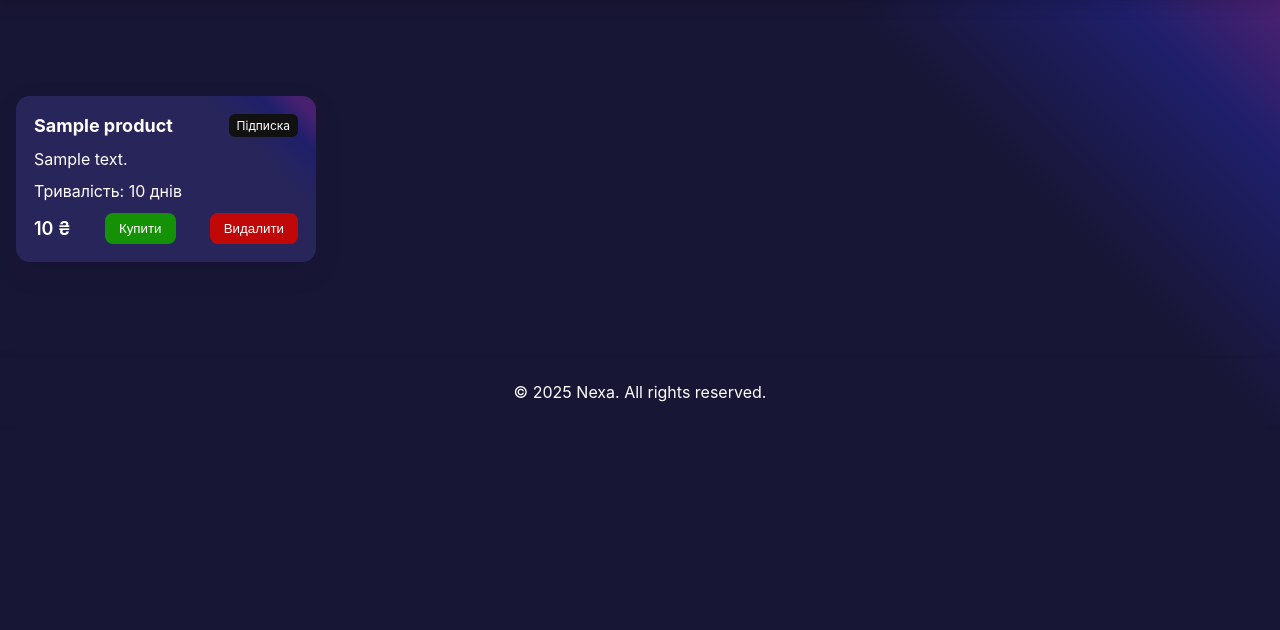
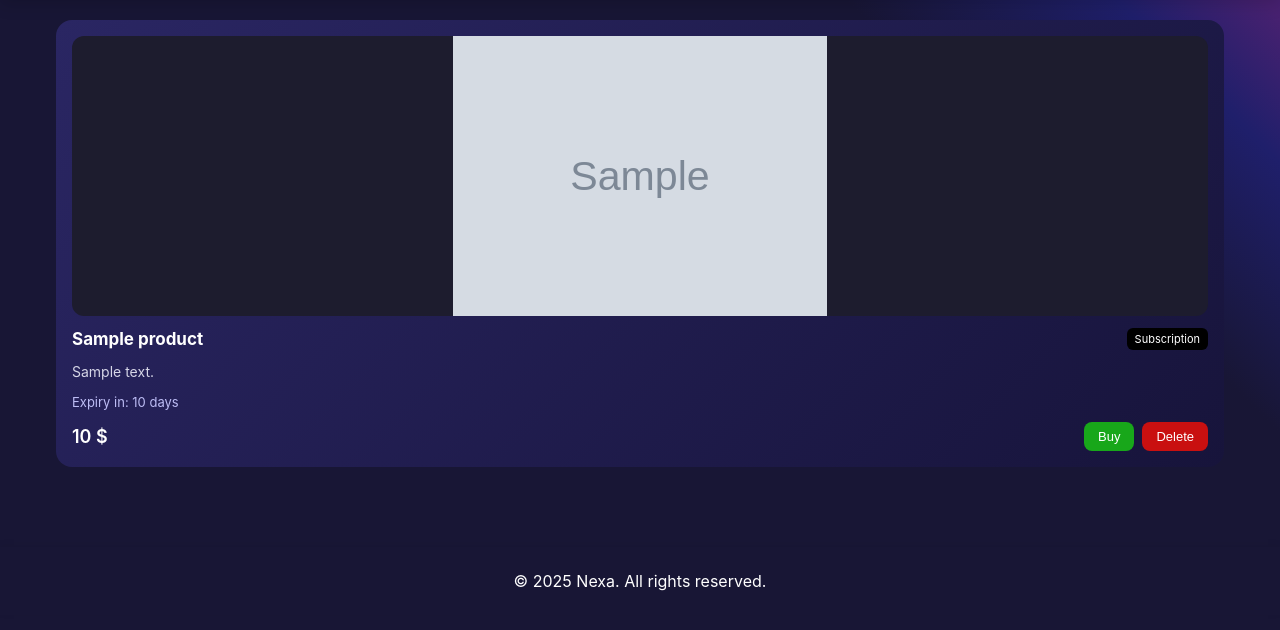
Before and after one commit to DEV-CMD-dev/Shop-Django, a Django app: page /products/ in a window 1280 px wide. Shown: the part 87-717 px from the top of the page. Run offline with Django 5.2, Linux system fonts and the light colour scheme; tables that the repository leaves empty hold one stand-in row (values such as "Sample post"); grey boxes marked "Sample" are stand-in pictures.

Commit message:
Add images for products

```diff
--- a/Shop/settings.py
+++ b/Shop/settings.py
@@ -15,6 +15,8 @@ from pathlib import Path
 # Build paths inside the project like this: BASE_DIR / 'subdir'.
 BASE_DIR = Path(__file__).resolve().parent.parent
 
+MEDIA_URL = "/media/"
+MEDIA_ROOT = BASE_DIR / "media"
 
 # Quick-start development settings - unsuitable for production
 # See https://docs.djangoproject.com/en/6.0/howto/deployment/checklist/
--- a/Shop/urls.py
+++ b/Shop/urls.py
@@ -14,6 +14,8 @@ Including another URLconf
     1. Import the include() function: from django.urls import include, path
     2. Add a URL to urlpatterns:  path('blog/', include('blog.urls'))
 """
+from django.conf import settings
+from django.conf.urls.static import static
 from django.contrib import admin
 from django.urls import path, include
 
@@ -22,3 +24,9 @@ urlpatterns = [
     path('', include('core.urls')),
     path('products/', include('products.urls'))
 ]
+
+if settings.DEBUG:
+    urlpatterns += static(
+        settings.MEDIA_URL,
+        document_root=settings.MEDIA_ROOT
+    )
--- a/products/forms.py
+++ b/products/forms.py
@@ -4,7 +4,7 @@ from .models import Product
 class ProductForm(forms.ModelForm):
     class Meta:
         model = Product
-        fields = ['title', 'description', 'price', 'is_subscription', 'duration_days']
+        fields = ['title', 'description', 'image', 'price', 'is_subscription', 'duration_days']
 
     def clean(self):
         cleaned_data = super().clean()
--- a/products/models.py
+++ b/products/models.py
@@ -4,6 +4,11 @@ from django.core.validators import MinValueValidator, MaxValueValidator
 class Product(models.Model):
     title = models.CharField(max_length = 80)
     description = models.CharField(max_length=200)
+    image = models.ImageField(
+        upload_to="products/",
+        blank=True,
+        null=True
+    )
     price = models.PositiveIntegerField(
         validators = [MinValueValidator(1)]
     )
--- a/products/static/products/css/_product.css
+++ b/products/static/products/css/_product.css
@@ -1,61 +1,83 @@
+.products-grid {
+    max-width: 1200px;
+    margin: 20px auto 5rem;
+    padding: 0 1rem;
+    display: grid;
+    grid-template-columns: repeat(auto-fit, minmax(260px, 1fr));
+    gap: 1.5rem;
+}
+
 .product-card {
-    width: 300px;
-    background: linear-gradient(45deg, #28255a 75%, hsla(240, 55%, 27%, 1) 88%, rgb(71, 33, 112) 95%);
-    border-radius: 14px;
-    padding: 18px;
-    box-shadow: 0 10px 30px rgba(0, 0, 0, 0.08);
+    background: linear-gradient(135deg, #2a2663, #17143b);
+    border-radius: 16px;
+    padding: 16px;
     display: flex;
     flex-direction: column;
     gap: 12px;
+    color: #fff;
+    transition: transform .25s ease, box-shadow .25s ease;
 }
 
-.products-grid {
-    max-width: 1200px;
-    margin: 0 auto 6rem;
-    display: grid;
-    grid-template-columns: repeat(auto-fill, minmax(300px, 1fr));
-    gap: 2rem;
-    padding: 0 1.5rem;
+.product-card:hover {
+    transform: translateY(-6px);
+    box-shadow: 0 16px 40px rgba(0, 0, 0, .25);
 }
 
+.product-image {
+    height: 280px;
+    border-radius: 12px;
+    overflow: hidden;
+    background: #1d1c2e;
+}
+
+.product-image img {
+    width: 100%;
+    height: 100%;
+    object-fit: scale-down;
+}
 
 .product-header {
     display: flex;
     justify-content: space-between;
     align-items: center;
+    gap: 8px;
 }
 
 .product-header h3 {
-    font-size: 18px;
+    font-size: 17px;
     margin: 0;
+    line-height: 1.2;
 }
 
 .badge {
-    font-size: 12px;
+    font-size: 11px;
     padding: 4px 8px;
     border-radius: 6px;
-    background: #111;
+    background: #000;
+    white-space: nowrap;
 }
 
 .badge.one-time {
-    background: #777;
+    background: #6b6b6b;
 }
 
 .product-description {
     font-size: 14px;
-    color: #555;
+    color: #d6d6e7;
+    line-height: 1.4;
 }
 
 .product-duration {
     font-size: 13px;
-    color: #333;
+    color: #bdbdf5;
 }
 
 .product-footer {
+    margin-top: auto;
     display: flex;
     justify-content: space-between;
     align-items: center;
-    margin-top: auto;
+    gap: 10px;
 }
 
 .price {
@@ -63,45 +85,44 @@
     font-weight: 600;
 }
 
+.actions {
+    display: flex;
+    gap: 8px;
+}
+
+.buy-btn,
+.delete-btn {
+    border: none;
+    padding: 7px 14px;
+    border-radius: 8px;
+    font-size: 13px;
+    cursor: pointer;
+    transition: transform .15s ease, opacity .15s ease;
+}
+
 .buy-btn {
-    border: none;
-    padding: 8px 14px;
-    border-radius: 8px;
-    background: #159105;
+    background: #18a71a;
     color: #fff;
-    cursor: pointer;
-    transition: opacity .2s;
 }
 
 .delete-btn {
-    border: none;
-    padding: 8px 14px;
-    border-radius: 8px;
-    background: rgb(192, 8, 8);
+    background: #c91010;
     color: #fff;
-    cursor: pointer;
-    transition: opacity .2s;
 }
 
-.buy-btn:hover {
+.buy-btn:hover,
+.delete-btn:hover {
     opacity: .9;
     transform: translateY(-1px);
 }
 
-.buy-btn:active {
-    transform: scale(.97);
+@media (max-width: 480px) {
+    .product-footer {
+        flex-direction: column;
+        align-items: stretch;
+    }
+
+    .actions {
+        justify-content: space-between;
+    }
 }
-
-
-.buy-btn:hover {
-    opacity: 0.85;
-}
-
-.product-card {
-    transition: transform .25s ease, box-shadow .25s ease;
-}
-
-.product-card:hover {
-    transform: translateY(-6px);
-    box-shadow: 0 16px 40px rgba(0, 0, 0, .18);
-}
--- a/products/templates/products/add_product.html
+++ b/products/templates/products/add_product.html
@@ -2,7 +2,7 @@
 
 <link rel="stylesheet" href="{% static 'products/css/add_product.css' %}">
 
-<form method="post">
+<form method="post" enctype="multipart/form-data">
     <h2>Add New Product</h2>
     {% csrf_token %}
     {{ form.as_p }}
--- a/products/templates/products/products.html
+++ b/products/templates/products/products.html
@@ -7,36 +7,52 @@
 
 {% include "core/_navbar.html" %}
 
-<div class="products">
+<div class="products-grid">
     {% for product in products %}
     <div class="product-card">
+
+        {% if product.image %}
+        <div class="product-image">
+            <img src="{{ product.image.url }}" alt="{{ product.title }}">
+        </div>
+        {% endif %}
+
         <div class="product-header">
             <h3>{{ product.title }}</h3>
 
             {% if product.is_subscription %}
-            <span class="badge">Підписка</span>
+            <span class="badge">Subscription</span>
             {% else %}
-            <span class="badge one-time">Разово</span>
+            <span class="badge one-time">One time</span>
             {% endif %}
         </div>
 
-        <p>{{ product.description }}</p>
+        <p class="product-description">{{ product.description }}</p>
 
         {% if product.is_subscription %}
-        <p>Тривалість: {{ product.duration_days }} днів</p>
+        <p class="product-duration">
+            Expiry in: {{ product.duration_days }} days
+        </p>
         {% endif %}
 
         <div class="product-footer">
-            <span class="price">{{ product.price }} ₴</span>
-            <button class="buy-btn">Купити</button>
+            <span class="price">{{ product.price }} $</span>
 
-            <form action="{% url 'products:delete_product' product.pk %}" method="post">
-                {% csrf_token %}
-                <button type="submit" class="delete-btn">Видалити</button>
-            </form>
+            <div class="actions">
+                <button class="buy-btn">Buy</button>
+
+                <form action="{% url 'products:delete_product' product.pk %}" method="post">
+                    {% csrf_token %}
+                    <button type="submit" class="delete-btn">Delete</button>
+                </form>
+            </div>
         </div>
+
     </div>
     {% endfor %}
 </div>
 
+
+
+
 {% include "core/_footer.html" %}
--- a/products/views.py
+++ b/products/views.py
@@ -14,7 +14,7 @@ def products_view(request):
 
 def add_product(request):
     if request.method == 'POST':
-        form = ProductForm(request.POST)
+        form = ProductForm(request.POST, request.FILES)
         if form.is_valid():
             form.save()
             return redirect('products:list')
```
Also changed, not shown: products/templates/products/_product.html (+10 -4 lines), products/migrations/0002_product_image_alter_product_description_and_more.py (added).
